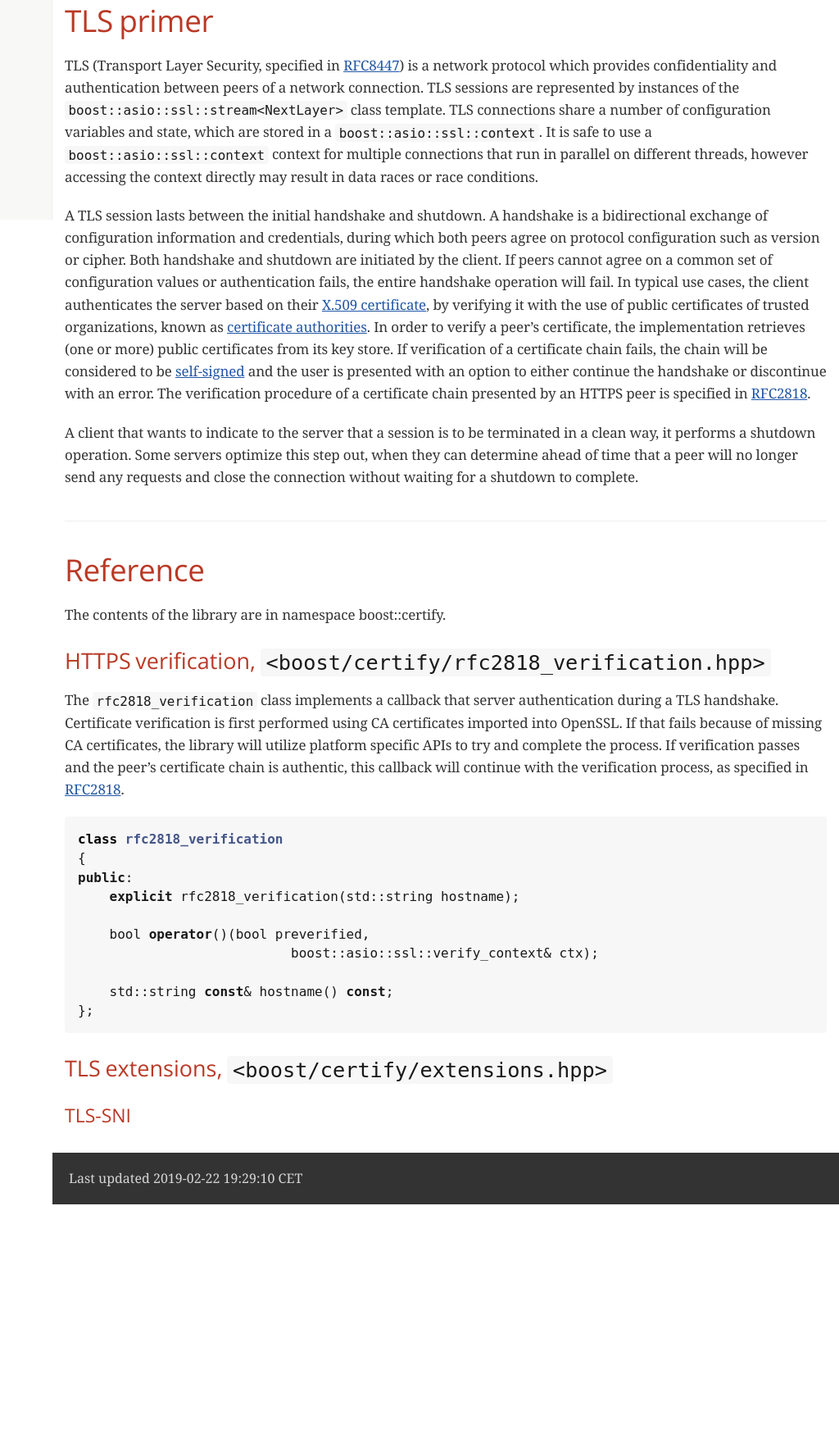
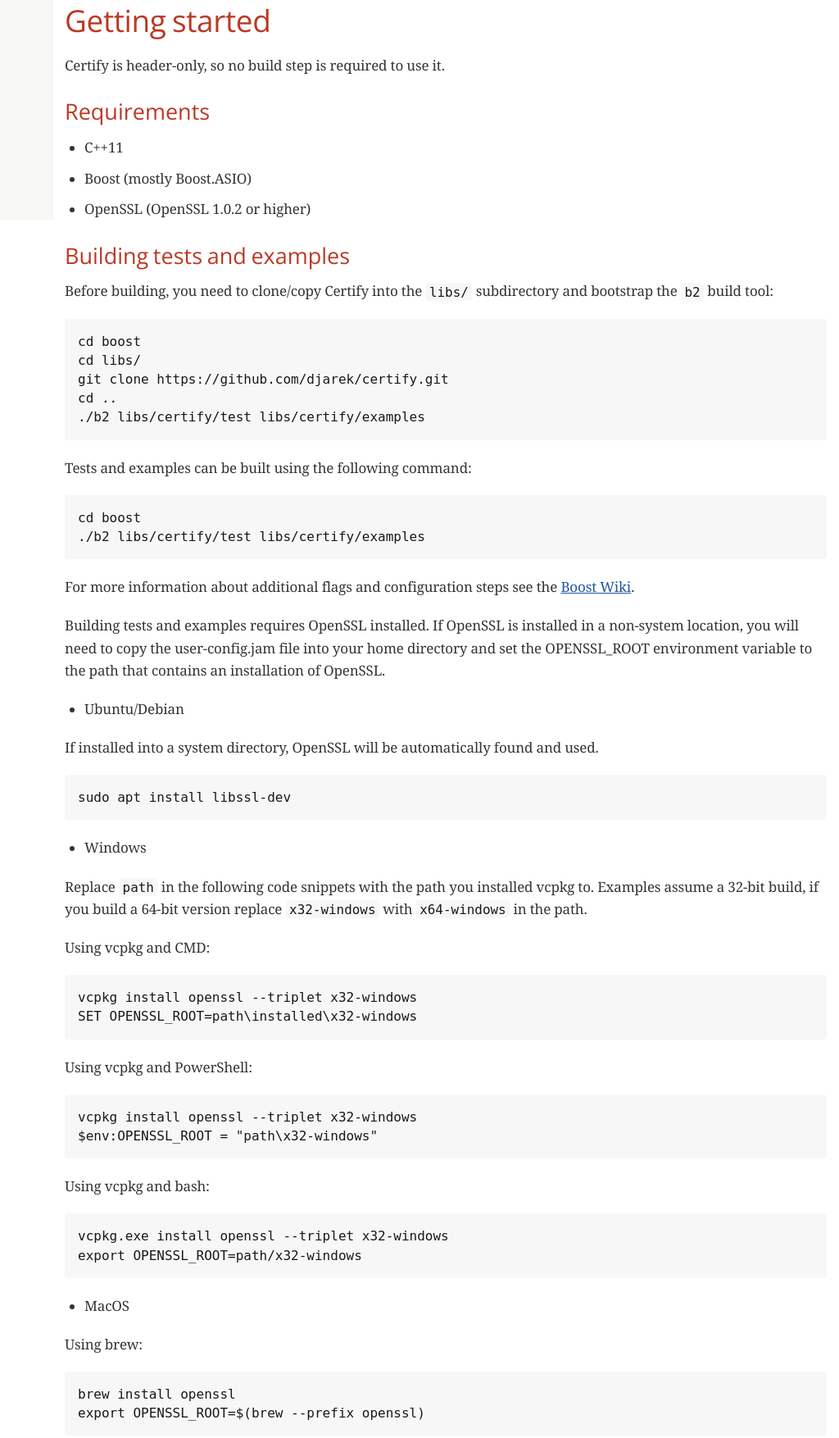
Before and after one commit to djarek/certify, a plain HTML site: page index.html in a window 1280 px wide. Shown: the part 532-2286 px from the top of the page at 82% size, without its empty margins (256-1280 px from the left). Before the commit the page ends 2001 px from the top, so only its background shows below. Drawn offline with nearby package versions, Linux system fonts and the light colour scheme; a web font is replaced by a local one.

Commit message:
Documentation from a2d0fdd990af8b4fd87f2d1f31a0df6cdf7e5a25

```diff
--- a/index.html
+++ b/index.html
@@ -520,6 +520,12 @@ table.CodeRay td.code>pre{padding:0}
 <div id="toctitle">Table of Contents</div>
 <ul class="sectlevel1">
 <li><a href="#overview">Overview</a></li>
+<li><a href="#getting_started">Getting started</a>
+<ul class="sectlevel2">
+<li><a href="#requirements">Requirements</a></li>
+<li><a href="#building_tests_and_examples">Building tests and examples</a></li>
+</ul>
+</li>
 <li><a href="#tls_primer">TLS primer</a></li>
 <li><a href="#reference">Reference</a>
 <ul class="sectlevel2">
@@ -550,6 +556,134 @@ examples in this library.</p>
 </div>
 <div class="paragraph">
 <p><strong>Note: Certify is not yet part of Boost.</strong></p>
+</div>
+</div>
+</div>
+<div class="sect1">
+<h2 id="getting_started">Getting started</h2>
+<div class="sectionbody">
+<div class="paragraph">
+<p>Certify is header-only, so no build step is required to use it.</p>
+</div>
+<div class="sect2">
+<h3 id="requirements">Requirements</h3>
+<div class="ulist">
+<ul>
+<li>
+<p>C++11</p>
+</li>
+<li>
+<p>Boost (mostly Boost.ASIO)</p>
+</li>
+<li>
+<p>OpenSSL (OpenSSL 1.0.2 or higher)</p>
+</li>
+</ul>
+</div>
+</div>
+<div class="sect2">
+<h3 id="building_tests_and_examples">Building tests and examples</h3>
+<div class="paragraph">
+<p>Before building, you need to clone/copy Certify into the <code>libs/</code> subdirectory and bootstrap the <code>b2</code> build tool:</p>
+</div>
+<div class="listingblock">
+<div class="content">
+<pre class="CodeRay highlight"><code data-lang="bash">cd boost
+cd libs/
+git clone https://github.com/djarek/certify.git
+cd ..
+./b2 libs/certify/test libs/certify/examples</code></pre>
+</div>
+</div>
+<div class="paragraph">
+<p>Tests and examples can be built using the following command:</p>
+</div>
+<div class="listingblock">
+<div class="content">
+<pre class="CodeRay highlight"><code data-lang="bash">cd boost
+./b2 libs/certify/test libs/certify/examples</code></pre>
+</div>
+</div>
+<div class="paragraph">
+<p>For more information about additional flags and configuration steps see the
+<a href="https://github.com/boostorg/boost/wiki">Boost Wiki</a>.</p>
+</div>
+<div class="paragraph">
+<p>Building tests and examples requires OpenSSL installed. If OpenSSL is installed
+in a non-system location, you will need to copy the user-config.jam file into
+your home directory and set the OPENSSL_ROOT environment variable to the path
+that contains an installation of OpenSSL.</p>
+</div>
+<div class="ulist">
+<ul>
+<li>
+<p>Ubuntu/Debian</p>
+</li>
+</ul>
+</div>
+<div class="paragraph">
+<p>If installed into a system directory, OpenSSL will be automatically found and used.</p>
+</div>
+<div class="listingblock">
+<div class="content">
+<pre class="CodeRay highlight"><code data-lang="bash">sudo apt install libssl-dev</code></pre>
+</div>
+</div>
+<div class="ulist">
+<ul>
+<li>
+<p>Windows</p>
+</li>
+</ul>
+</div>
+<div class="paragraph">
+<p>Replace <code>path</code> in the following code snippets with the path you installed
+vcpkg to. Examples assume a 32-bit build, if you build a 64-bit version replace
+<code>x32-windows</code> with <code>x64-windows</code> in the path.</p>
+</div>
+<div class="paragraph">
+<p>Using vcpkg and CMD:</p>
+</div>
+<div class="listingblock">
+<div class="content">
+<pre class="CodeRay highlight"><code data-lang="bat">vcpkg install openssl --triplet x32-windows
+SET OPENSSL_ROOT=path\installed\x32-windows</code></pre>
+</div>
+</div>
+<div class="paragraph">
+<p>Using vcpkg and PowerShell:</p>
+</div>
+<div class="listingblock">
+<div class="content">
+<pre class="CodeRay highlight"><code data-lang="powershell">vcpkg install openssl --triplet x32-windows
+$env:OPENSSL_ROOT = &quot;path\x32-windows&quot;</code></pre>
+</div>
+</div>
+<div class="paragraph">
+<p>Using vcpkg and bash:</p>
+</div>
+<div class="listingblock">
+<div class="content">
+<pre class="CodeRay highlight"><code data-lang="bash">vcpkg.exe install openssl --triplet x32-windows
+export OPENSSL_ROOT=path/x32-windows</code></pre>
+</div>
+</div>
+<div class="ulist">
+<ul>
+<li>
+<p>MacOS</p>
+</li>
+</ul>
+</div>
+<div class="paragraph">
+<p>Using brew:</p>
+</div>
+<div class="listingblock">
+<div class="content">
+<pre class="CodeRay highlight"><code data-lang="bash">brew install openssl
+export OPENSSL_ROOT=$(brew --prefix openssl)</code></pre>
+</div>
+</div>
 </div>
 </div>
 </div>
@@ -638,7 +772,7 @@ as specified in <a href="https://tools.ietf.org/html/rfc2818">RFC2818</a>.</p>
 </div>
 <div id="footer">
 <div id="footer-text">
-Last updated 2019-02-22 19:29:10 CET
+Last updated 2019-03-02 01:22:26 CET
 </div>
 </div>
 </body>
```
